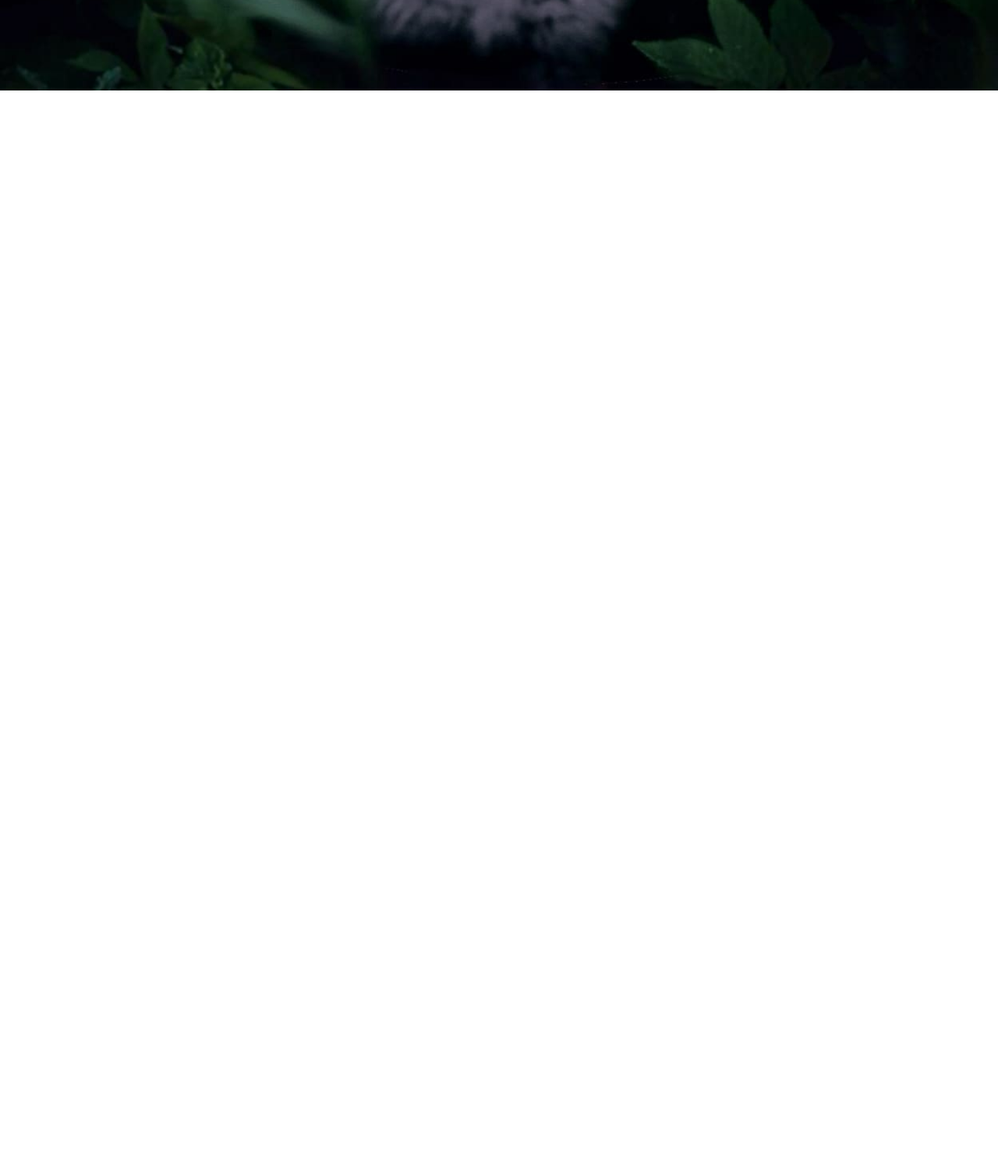
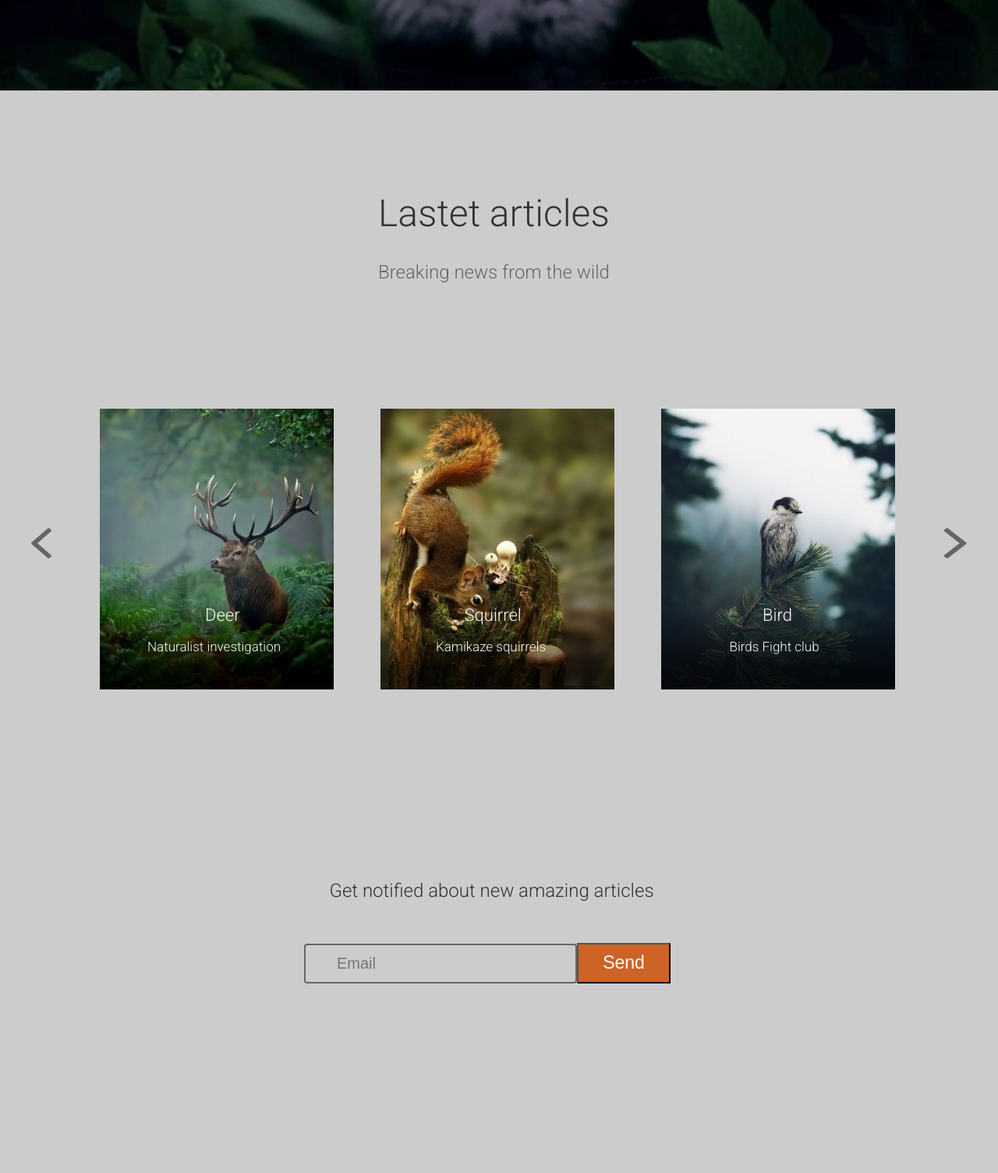
Before and after one commit to SA50-X-19/SA50-4-19_KislovArtemy, a plain HTML site: page index.html in a window 1280 px wide. Shown: the part 684-2188 px from the top of the page at 78% size. Before the commit the page ends 800 px from the top, so only its background shows below. Drawn offline with Linux system fonts and the light colour scheme.

Commit message:
complete task num_three survival

```diff
--- a/assets/css/style.css
+++ b/assets/css/style.css
@@ -133,3 +133,74 @@ body {
     line-height: 27px;
     color: white;
 }
+
+/*Articles полный блок с картинками стрелками и полем для ввода*/
+.articles_back {
+    background-size: cover;
+    width: 100%;
+    height: 100vh;
+    background: #CCCCCC;
+}
+
+.articles_container{
+    background-size: cover;
+    background: #CCCCCC;
+    display: flex;
+    flex-direction: column;
+    flex-wrap: nowrap;
+}
+
+.articles_pict{
+    display: flex;
+    align-self: center;
+    flex-wrap: nowrap;
+}
+
+.pic_one{
+    background: url("../images/picture_num_one.png") center no-repeat;
+    height: 360px;
+    width: 300px;
+    background-size: cover;
+    display: flex;
+    flex-direction: column;
+}
+
+.pic_two{
+    background: url("../images/picture_num_two.png") center no-repeat;
+    height: 360px;
+    width: 300px;
+    background-size: cover;
+    display: flex;
+    flex-direction: column;
+}
+
+.pic_three{
+    background: url("../images/picture_num_three.png") center no-repeat;
+    height: 360px;
+    width: 300px;
+    background-size: cover;
+    display: flex;
+    flex-direction: column;
+}
+
+input[type=text] {
+    width: 70%;
+    box-sizing: border-box;
+    border: 2px solid #666666;
+    border-radius: 4px;
+    font-size: 20px;
+    background-color: #CCCCCC;
+    background-position: 10px 10px;
+    background-repeat: no-repeat;
+    padding: 12px 20px 12px 40px;
+}
+
+.ar_button{
+    font-weight: normal;
+    width: 120px;
+    height: 52px;
+    background: #CD6326;
+    font-size: 23px;
+    line-height: 27px;
+    color: white;
+}
--- a/index.html
+++ b/index.html
@@ -30,9 +30,9 @@
 
         <div class="main_surv">
             <div class="surv">
-                <div style="height: 120px; width: 100px;"></div>
+                <div style="height: 120px; width: 100px; "></div>
                 <h1 class="text_sur">Survival</h1>
-                <div style="height: 10px; width: 100px;"></div>
+                <div style="height: 10px; width: 100px; "></div>
                 <div style="font-size: 18px; line-height: 27px;"> What this means is that we exist to help protect our environment and do in numbers of ways. You can save the planet by donation.</div>
                 <div style="height: 55px; width: 100px;"></div>
                 <button class="sur_button">Donate</button>
@@ -45,6 +45,73 @@
     </div>
 </div>
 
+<div class="articles_container">
+        <div style="height: 120px; width: 650px; display: inline-block;"></div>
+        <div style="height: 74px; width: 310px; font-size: 48px; color: #333333; align-self: center;">Lastet articles</div>
+        <div style="height: 20px; width: 20px; align-self: center;"></div>
+        <div style="height: 74px; width: 310px; font-size: 24px; color: #666666; align-self: center;">Breaking news from the wild</div>
+        <div style="height: 120px; width: 20px; align-self: center;"></div>
+
+
+
+        <div class="articles_pict">
+
+            <div style="align-self: center;">
+                <svg width="26" height="39" viewBox="0 0 26 39" fill="none" xmlns="http://www.w3.org/2000/svg">
+                    <path d="M25.9913 3.24993C25.9913 3.56219 25.8125 3.91383 25.545 4.14844L8.00063 19.4998L25.545 34.8511C25.8131 35.0857 25.9913 35.4368 25.9913 35.7496C25.9913 36.0624 25.8125 36.4135 25.545 36.6481L23.3131 38.601C23.045 38.8356 22.6438 38.9915 22.2863 38.9915C21.9288 38.9915 21.5275 38.8351 21.2594 38.601L0.455627 20.3977C0.187502 20.1631 0.00937653 19.812 0.00937653 19.4992C0.00937653 19.1864 0.188127 18.8353 0.455627 18.6007L21.2594 0.397427C21.5275 0.162818 21.9288 0.00695801 22.2863 0.00695801C22.6438 0.00695801 23.045 0.163365 23.3131 0.397427L25.545 2.35032C25.8131 2.58493 25.9913 2.89719 25.9913 3.24883V3.24993Z" fill="#666666"/>
+                </svg>
+            </div>
+
+
+            <div style="height: 120px; width: 62px;"></div>
+
+            <div class="pic_one">
+                <div style="height: 247px; width: 20px;"></div>
+                <div style="height: 45px; width: 30px; font-size: 22px; color: #F7F7F7; align-self: center;">Deer</div>
+                <div style="height: 50px; width: 178px; font-size: 17px; color: #F7F7F7; align-self: center;">Naturalist investigation</div>
+            </div>
+
+            <div style="height: 120px; width: 60px;"></div>
+            <div class="pic_two">
+                <div style="height: 247px; width: 20px;"></div>
+                <div style="height: 45px; width: 85px; font-size: 22px; color: #F7F7F7; align-self: center;">Squirrel</div>
+                <div style="height: 50px; width: 158px; font-size: 17px; color: #F7F7F7; align-self: center;">Kamikaze squirrels</div>
+            </div>
+            <div style="height: 120px; width: 60px;"></div>
+            <div class="pic_three">
+                <div style="height: 247px; width: 20px;"></div>
+                <div style="height: 45px; width: 40px; font-size: 22px; color: #F7F7F7; align-self: center;">Bird</div>
+                <div style="height: 50px; width: 125px; font-size: 17px; color: #F7F7F7; align-self: center;">Birds Fight club</div>
+            </div>
+
+
+            <div style="height: 120px; width: 62px;"></div>
+            <div style="align-self: center;">
+                <svg xmlns="http://www.w3.org/2000/svg" width="30" height="39" viewBox="0 0 30 39" fill="none">
+                    <path d="M29.6512 19.4997C29.6512 19.812 29.4517 20.1636 29.1531 20.3982L5.93029 38.6015C5.63098 38.8361 5.18308 38.992 4.78401 38.992C4.38494 38.992 3.93703 38.8356 3.63773 38.6015L1.14633 36.6486C0.847031 36.414 0.648193 36.1017 0.648193 35.7501C0.648193 35.4378 0.847728 35.0862 1.14633 34.8516L20.7308 19.5003L1.14633 4.14894C0.847031 3.91433 0.648193 3.56323 0.648193 3.25042C0.648193 2.93761 0.847728 2.58651 1.14633 2.3519L3.63773 0.399014C3.93703 0.164405 4.38494 0.00854492 4.78401 0.00854492C5.18308 0.00854492 5.63098 0.164952 5.93029 0.399014L29.1531 18.6023C29.4524 18.8369 29.6512 19.188 29.6512 19.5008V19.4997Z" fill="#666666"/>
+                </svg>
+            </div>
+
+
+        </div>
+
+        <div style="height: 239px; width: 20px;  align-self: center;"></div>
+        <div style="height: 74px; width: 435px; font-size: 24px; color: #333333; align-self: center;">Get notified about new amazing articles</div>
+        <div style="height: 9px; width: 20px; align-self: center;"></div>
+
+
+        <div style="height: 59px; width: 500px; ; align-self: center;">
+        <form>
+            <input type="text" name="search" placeholder="Email"><button class="ar_button">Send</button>
+        </form>
+        </div>
+        <div style="height: 239px; width: 50px; align-self: center;"></div>
+
+
+</div>
+
+
+
 
 </body>
 </html>
```
Also changed, not shown: assets/images/button_one.png (added), assets/images/button_two.png (added), assets/images/picture_num_one.png (added), assets/images/picture_num_three.png (added), assets/images/picture_num_two.png (added).
